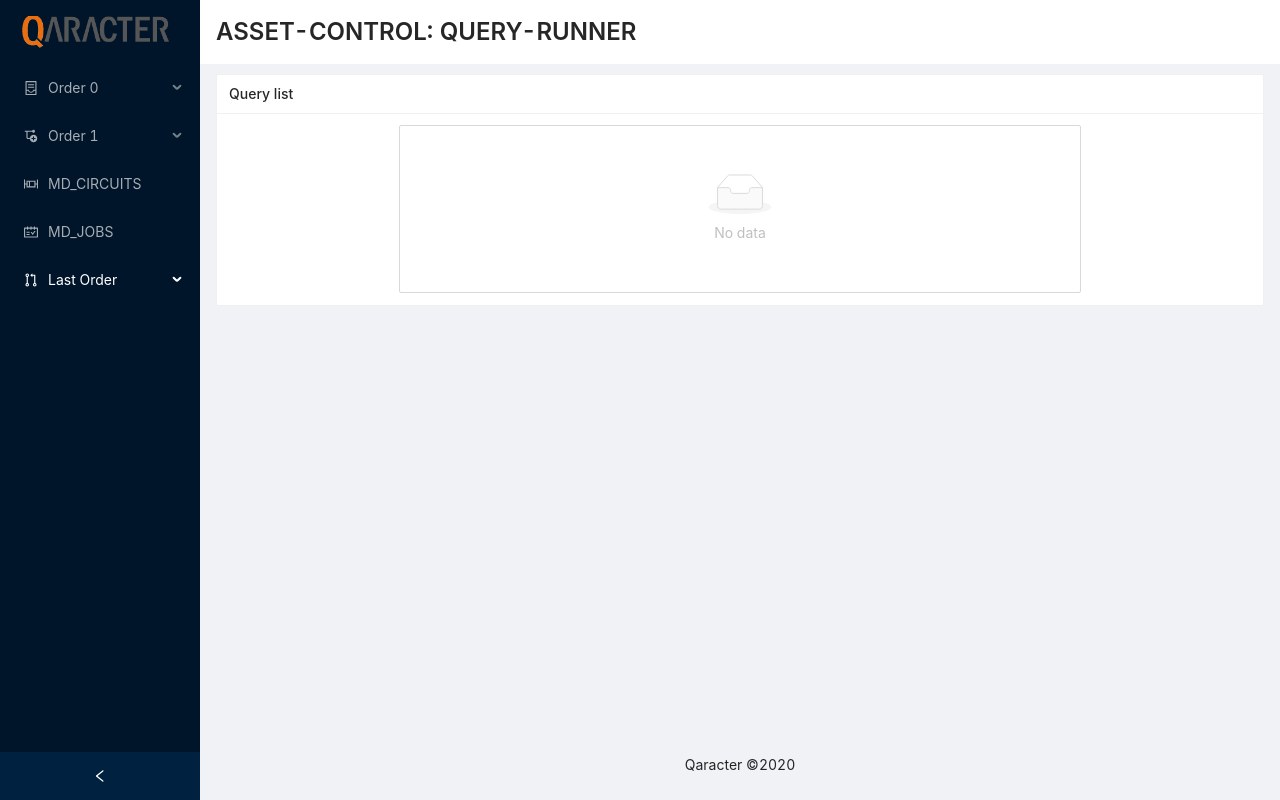
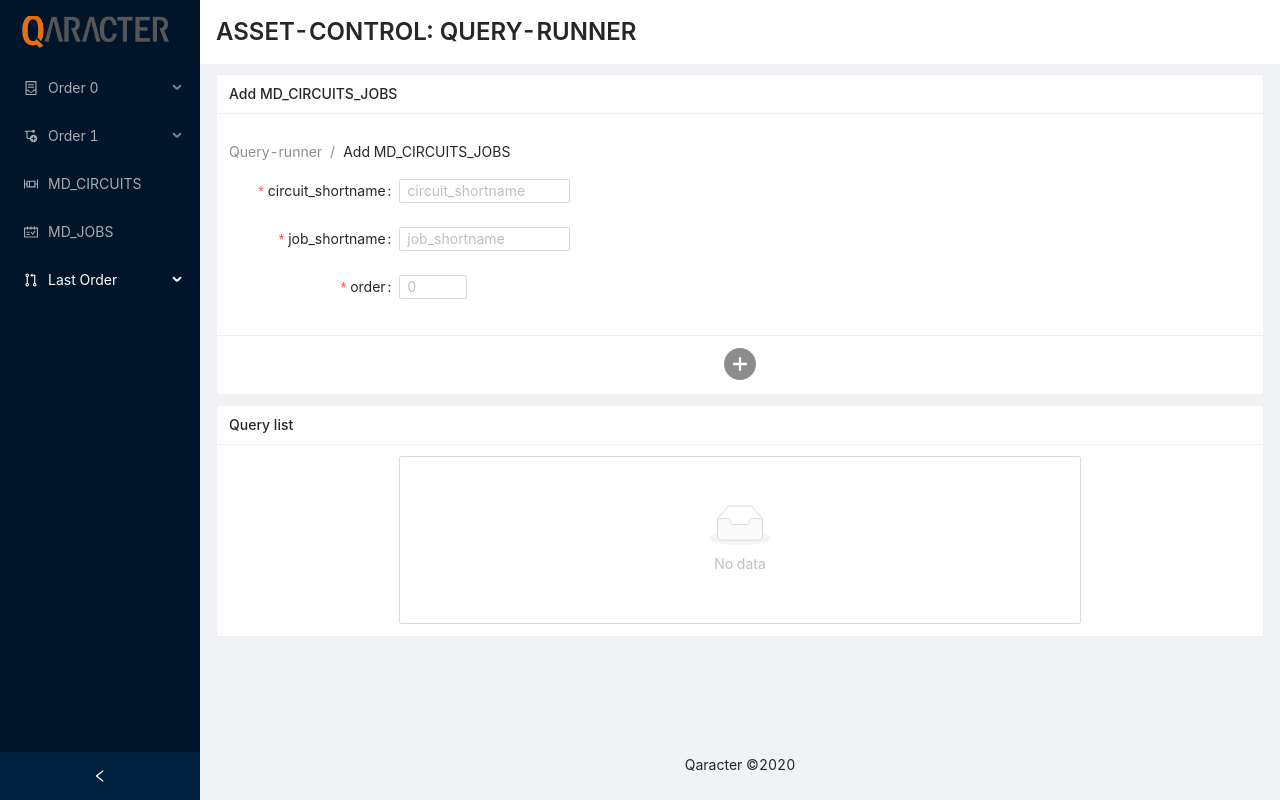
Before and after one commit to tomasguinzburg/asset-control-query-runner, a React (Create React App) app: page /last-order/circuits-jobs in a window 1280 px wide. Built offline with nearby package versions, Linux system fonts and the light colour scheme.

Commit message:
last-order

```diff
--- a/src/components/AppRouter.tsx
+++ b/src/components/AppRouter.tsx
@@ -4,6 +4,7 @@ import AddCircuit from './md-circuits/AddCircuit';
 import EditCircuit from './md-circuits/EditCircuit';
 import AddJob from './md-jobs/AddJob';
 import EditJob from './md-jobs/EditJob';
+import AddCircuitJob from './last-order/md-circuits-jobs/AddCircuitJob'
 
 const AppRouter = () : any => {
     return (
@@ -11,11 +12,15 @@ const AppRouter = () : any => {
         <Route exact path="/circuits">
           <AddCircuit />
         </Route>
-          <Route path="/circuits/:circuitID" component={EditCircuit}></Route>
+        <Route path="/circuits/:circuitID" component={EditCircuit}></Route>
         <Route exact path="/jobs">
           <AddJob />
         </Route>
         <Route path="/jobs/:jobID" component={EditJob}></Route>
+        <Route exact path="/last-order/circuits-jobs">
+          <AddCircuitJob />
+        </Route>
+        <Route path="/last-order/circuits-jobs/:circuitJobID" component={EditJob}></Route> {/*todo*/}
       </Switch>
     )
 }
--- a/src/components/MainLayout.tsx
+++ b/src/components/MainLayout.tsx
@@ -57,7 +57,9 @@ class MainLayout extends React.Component {
                 <Link to="/jobs">MD_JOBS</Link>
               </Menu.Item>
               <SubMenu key="/last-order" icon={<PullRequestOutlined />} title="Last Order">
-                <Menu.Item key="/circuits-jobs" onClick={this.forceReRender}>MD_CIRCUITS_JOBS</Menu.Item>
+                <Menu.Item key="/circuits-jobs" onClick={this.forceReRender}>
+                  <Link to="/last-order/circuits-jobs">MD_CIRCUITS_JOBS</Link>
+                 </Menu.Item>
                 <Menu.Item key="/circuits-systems" onClick={this.forceReRender}>MD_CIRCUITS_SYSTEMS</Menu.Item>
                 <Menu.Item key="/circuits-attributes" onClick={this.forceReRender}>MD_CIRCUITS_ATTRIBUTES</Menu.Item>
                 <Menu.Item key="/circuit-dependencies" onClick={this.forceReRender}>MD_CIRCUIT_DEPENDENCIES</Menu.Item>
--- /dev/null
+++ b/src/components/last-order/md-circuits-jobs/AddCircuitJob.tsx
@@ -0,0 +1,107 @@
+import { Breadcrumb, Card, Input } from 'antd';
+import Form, { FormInstance } from 'antd/lib/form';
+import React from 'react';
+import { connect, ConnectedProps } from 'react-redux';
+import { addCircuitJob } from '../../../store/last-order/md-circuits-jobs/actions';
+import { RootState } from '../../../store/root-reducer';
+import { CircuitJobFormValues } from './CircuitJobFormValues';
+import { createFormatedQuery, createUnformatedQuery } from './ParseCircuitJob';
+import { PlusCircleFilled } from '@ant-design/icons'
+
+const mapState = (state: RootState) => ({ circuitsHistory: state.circuits.circuitsHistory
+                                        , jobsHistory: state.jobs.jobsHistory
+                                        , circuitsJobsHistory: state.circuitsJobs.circuitsJobsHistory
+                                        });
+
+const mapDispatch = {
+  addCircuitJob: addCircuitJob,
+};
+
+
+const connector = connect(mapState, mapDispatch)
+type PropsFromRedux = ConnectedProps<typeof connector>
+
+
+class AddCircuitJob extends React.Component<PropsFromRedux> {
+
+  formRef = React.createRef<FormInstance>();
+
+  onFinish = (values: CircuitJobFormValues) => {
+    let ID = this.generateID()
+    this.props.addCircuitJob({
+      ...values
+      , ID: ID
+      , name: () =>values.circuitShortname
+      , description: () => "circuitJob despues vemo"
+      , tag: () => "MD_CIRCUITS_JOBS -"
+      , createFormatedQuery: () => createFormatedQuery(values)
+      , createUnformatedQuery: () => createUnformatedQuery(values)
+      , path: () => `/circuits-jobs/${ID}`
+      , type: () => "circuit-job"
+    });
+  }
+
+  generateID = () => this.props.circuitsJobsHistory.sort((a, b) => (a.ID - b.ID))
+                                                   .reduce((acc, curr) => (acc === curr.ID ? acc + 1 : acc), 0)
+
+    render() {
+    return (
+      <div style={{marginTop: 10}}>
+        <Card title="Add MD_CIRCUITS_JOBS"
+          bordered={true}
+          size="small"
+          style={{ width: "calc(100%)",}}
+          actions={[
+            <PlusCircleFilled onClick={() => this.formRef.current?.submit()} className="ant-btn-piola" style={{ fontSize: "32px"}}/>
+          ]}
+        >
+          <Breadcrumb style={{ margin: '16px 0' }}>
+            <Breadcrumb.Item>Query-runner</Breadcrumb.Item>
+            <Breadcrumb.Item>Add MD_CIRCUITS_JOBS</Breadcrumb.Item>
+          </Breadcrumb>
+          <Form
+            name="control-ref"
+            ref={this.formRef}
+            labelCol={{ span: 4 }}
+            wrapperCol={{ span: 16 }}
+            onFinish={this.onFinish}
+            size="small"
+          >
+            <Form.Item label="circuit_shortname"
+              name="circuitShortname"
+              hasFeedback
+              rules={[{ required: true, type: 'string' }]}
+            >
+              <Input placeholder="circuit_shortname" style={{ width: "calc(25%)" }} />
+            </Form.Item>
+            <Form.Item label="job_shortname"
+              name="jobShortname"
+              hasFeedback
+              rules={[{ required: true, type: 'string' }]}
+            >
+              <Input placeholder="job_shortname" style={{ width: "calc(25%)" }} />
+            </Form.Item>
+            <Form.Item label="order"
+              name="order"
+              hasFeedback
+              rules={[{ required: true, type: 'string' }
+                , ({ getFieldValue }) => ({
+                  validator(rule, value) {
+                    if (!isNaN(value)) {
+                      return Promise.resolve();
+                    }
+                    return Promise.reject('order should be numeric');
+                  }
+                })
+              ]}
+            >
+              <Input placeholder="0" style={{ width: "calc(10%)" }} />
+            </Form.Item>
+          </Form>
+        </Card>
+      </div>
+    );
+  }
+}
+
+export default connector(AddCircuitJob)
--- /dev/null
+++ b/src/components/last-order/md-circuits-jobs/CircuitJobFormValues.tsx
@@ -0,0 +1,5 @@
+export type CircuitJobFormValues = {
+  circuitShortname: string
+  jobShortname: string
+  order: number
+}
--- /dev/null
+++ b/src/components/last-order/md-circuits-jobs/ParseCircuitJob.ts
@@ -0,0 +1,11 @@
+import { CircuitJobFormValues } from "./CircuitJobFormValues";
+
+export const createFormatedQuery = (form: CircuitJobFormValues): string => {
+  //TODO
+  return `TODO`;
+}
+
+export const createUnformatedQuery = (form: CircuitJobFormValues): string => {
+  //TODO
+  return `TODO`;
+}
--- a/src/components/md-circuits/AddCircuit.tsx
+++ b/src/components/md-circuits/AddCircuit.tsx
@@ -28,16 +28,9 @@ const connector = connect(mapState, mapDispatch)
 type PropsFromRedux = ConnectedProps<typeof connector>
 
 
-class AddCircuit extends React.Component<PropsFromRedux, { displayResults: boolean }> {
+class AddCircuit extends React.Component<PropsFromRedux> {
 
   formRef = React.createRef<FormInstance>();
-
-  constructor(props: PropsFromRedux) {
-    super(props);
-    this.state = {
-      displayResults: false
-    };
-  }
 
   onFinish = (values: CircuitFormValues) => {
     let ID = this.generateID()
@@ -59,24 +52,6 @@ class AddCircuit extends React.Component<PropsFromRedux, { displayResults: boole
 
   generateID = () => this.props.circuitsHistory.sort((a, b) => (a.ID - b.ID))
     .reduce((acc, curr) => (acc === curr.ID ? acc + 1 : acc), 0)
-
-  showModal = () => {
-    this.setState({
-      displayResults: true,
-    });
-  };
-
-  handleOk = (e: any) => {
-    this.setState({
-      displayResults: false,
-    });
-  };
-
-  handleCancel = (e: any) => {
-    this.setState({
-      displayResults: false,
-    });
-  };
 
   render() {
     return (
--- a/src/components/md-jobs/AddJob.tsx
+++ b/src/components/md-jobs/AddJob.tsx
@@ -24,16 +24,10 @@ const connector = connect(mapState, mapDispatch)
 type PropsFromRedux = ConnectedProps<typeof connector>
 
 
-class AddJob extends React.Component<PropsFromRedux, { displayResults: boolean }> {
+class AddJob extends React.Component<PropsFromRedux> {
 
   formRef = React.createRef<FormInstance>();
 
-  constructor(props: PropsFromRedux) {
-    super(props);
-    this.state = {
-      displayResults: false
-    };
-  }
 
   onFinish = (values: JobFormValues) => {
     let ID = this.generateID();
@@ -56,23 +50,6 @@ class AddJob extends React.Component<PropsFromRedux, { displayResults: boolean }
   generateID = () => this.props.jobsHistory.sort((a, b) => (a.ID - b.ID))
     .reduce((acc, curr) => (acc === curr.ID ? acc + 1 : acc), 0)
 
-  showModal = () => {
-    this.setState({
-      displayResults: true,
-    });
-  };
-
-  handleOk = (e: any) => {
-    this.setState({
-      displayResults: false,
-    });
-  };
-
-  handleCancel = (e: any) => {
-    this.setState({
-      displayResults: false,
-    });
-  };
 
   render() {
     return (
--- /dev/null
+++ b/src/store/last-order/md-circuits-jobs/actions.ts
@@ -0,0 +1,36 @@
+import { CLEAR_QUERIES } from '../../types'
+import { CircuitJob, ADD_CIRCUITJOB, EDIT_CIRCUITJOB, DELETE_CIRCUITJOB, CircuitsJobsActionTypes, CHANGE_CIRCUITJOB_SELECTION } from './types'
+
+export function addCircuitJob(circuitJob: CircuitJob) : CircuitsJobsActionTypes {
+  return {
+    type: ADD_CIRCUITJOB,
+    payload: circuitJob
+  }
+}
+
+export function editCircuitJob(circuitJob: CircuitJob) : CircuitsJobsActionTypes {
+  return {
+    type: EDIT_CIRCUITJOB,
+    payload: circuitJob
+  }
+}
+
+export function deleteCircuitJob(ID: number) : CircuitsJobsActionTypes {
+  return {
+    type: DELETE_CIRCUITJOB,
+    payload: ID
+  }
+}
+
+export function changeCircuitJobSelection(ID: number) : CircuitsJobsActionTypes {
+  return {
+    type: CHANGE_CIRCUITJOB_SELECTION,
+    payload: ID
+  }
+}
+
+export function clearQueries() : CircuitsJobsActionTypes {
+  return {
+    type: CLEAR_QUERIES
+  }
+}
--- /dev/null
+++ b/src/store/last-order/md-circuits-jobs/reducer.ts
@@ -0,0 +1,39 @@
+import { CLEAR_QUERIES } from '../../types'
+import { ADD_CIRCUITJOB, CHANGE_CIRCUITJOB_SELECTION, CircuitsJobsActionTypes, CircuitsJobsState, DELETE_CIRCUITJOB, EDIT_CIRCUITJOB } from './types'
+
+const initialState : CircuitsJobsState = {
+  circuitsJobsHistory: [],
+  selected: NaN
+}
+
+export function circuitsJobsReducer( state : CircuitsJobsState = initialState
+                                   , action: CircuitsJobsActionTypes
+                                   ) : CircuitsJobsState {
+    switch(action.type){
+      case ADD_CIRCUITJOB:
+        return { ...state
+               , circuitsJobsHistory: [ ...state.circuitsJobsHistory
+                                      , action.payload
+                                      ]
+               }
+      case EDIT_CIRCUITJOB:
+        return { ...state
+               , circuitsJobsHistory: state.circuitsJobsHistory.filter(circuitJob => circuitJob.ID !== action.payload.ID)
+                                                               .concat(action.payload)
+                                                               .sort((a, b) => a.ID - b.ID)
+               }
+
+      case DELETE_CIRCUITJOB:
+        return { ...state
+               , circuitsJobsHistory: state.circuitsJobsHistory.filter(circuitJob => circuitJob.ID !== action.payload)
+                                                               .map((c, index) => ({ ...c, ID: index }))
+               }
+
+      case CHANGE_CIRCUITJOB_SELECTION:
+        return { ...state, selected: action.payload}
+      case CLEAR_QUERIES:
+        return { ...state, circuitsJobsHistory: [] }
+      default:
+        return state;
+    }
+}
--- /dev/null
+++ b/src/store/last-order/md-circuits-jobs/types.ts
@@ -0,0 +1,44 @@
+import { QueryGenerator } from '../../types'
+import { ClearQueriesAction } from '../../types'
+
+export interface CircuitJob extends QueryGenerator {
+  circuitShortname: string
+  jobShortname: string
+  order: number
+}
+
+export interface CircuitsJobsState {
+  circuitsJobsHistory: QueryGenerator[]
+  selected: number
+}
+
+export const ADD_CIRCUITJOB = 'ADD_CIRCUITJOB'
+export const EDIT_CIRCUITJOB = 'EDIT_CIRCUITJOB'
+export const DELETE_CIRCUITJOB = 'DELETE_CIRCUITJOB'
+export const CHANGE_CIRCUITJOB_SELECTION = 'CHANGE_CIRCUITJOB_SELECTION'
+
+interface AddCircuitJobAction {
+  type: typeof ADD_CIRCUITJOB
+  payload: CircuitJob
+}
+
+interface EditCircuitJobAction {
+  type: typeof EDIT_CIRCUITJOB
+  payload: CircuitJob
+}
+
+interface DeleteCircuitJobAction {
+  type: typeof DELETE_CIRCUITJOB
+  payload: number
+}
+
+export interface ChangeCircuitJobSelection {
+  type: typeof CHANGE_CIRCUITJOB_SELECTION
+  payload: number
+}
+
+export type CircuitsJobsActionTypes = AddCircuitJobAction
+                                    | EditCircuitJobAction
+                                    | DeleteCircuitJobAction
+                                    | ChangeCircuitJobSelection
+                                    | ClearQueriesAction
--- a/src/store/root-reducer.ts
+++ b/src/store/root-reducer.ts
@@ -1,10 +1,12 @@
 import { combineReducers } from 'redux'
+import { circuitsJobsReducer } from './last-order/md-circuits-jobs/reducer';
 import { circuitsReducer } from './md-circuits/reducer'
 import { jobsReducer } from './md-jobs/reducer';
 
 export const rootReducer = combineReducers({
   circuits: circuitsReducer,
-  jobs: jobsReducer
+  jobs: jobsReducer,
+  circuitsJobs: circuitsJobsReducer
 })
 
 export type RootState = ReturnType<typeof rootReducer>;
```
Also changed, not shown: src/components/QueryList.tsx (+20 -5 lines).
